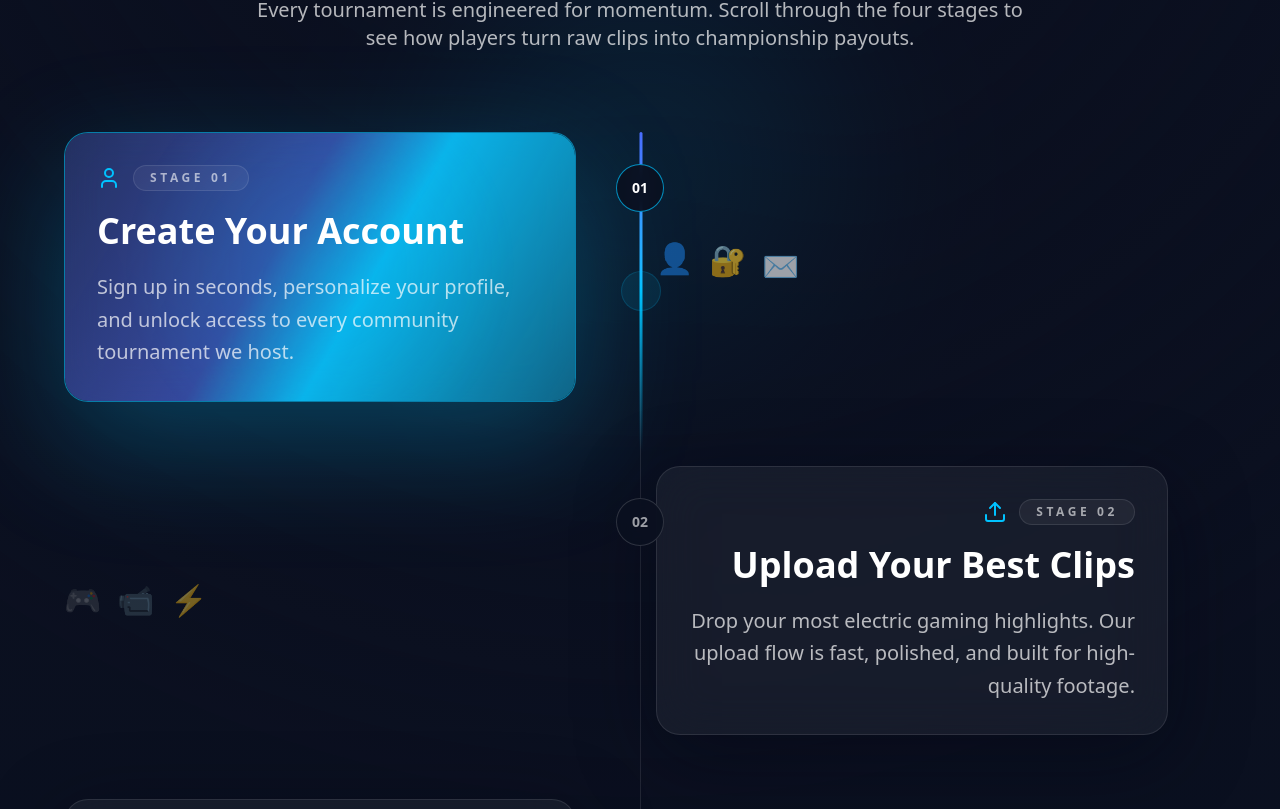
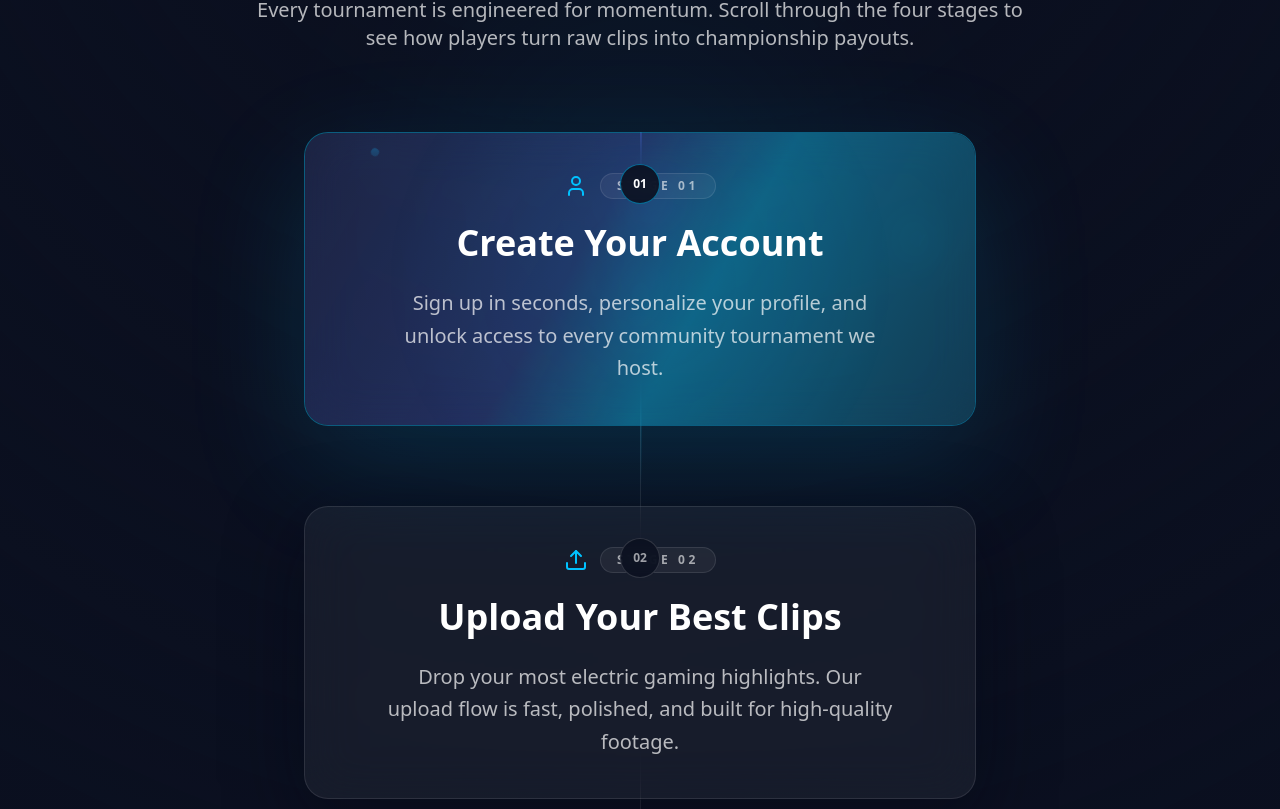
Before and after one commit to appedly/v0-remix-of-gg-ame-champs-website-build, a Next.js app: page / in a window 1280 px wide. Shown: the part 3911-4720 px from the top of the page. Built offline with nearby package versions, Linux system fonts and the light colour scheme.

Commit message:
refactor(ui): improve gradients, card content, and remove emojis
- Softened background gradients for a cleaner, modern look
- Removed all emojis and introduced subtle creative shapes behind cards
- Ensured all card content is centered for clarity and visual hierarchy

```diff
--- a/components/footer.tsx
+++ b/components/footer.tsx
@@ -6,7 +6,7 @@ export function Footer() {
   return (
     <footer id="contact" className="relative bg-[#0a0f1a] border-t border-[#1a2332] py-16 overflow-hidden">
       {/* Background gradient */}
-      <div className="absolute inset-0 bg-[radial-gradient(circle_at_bottom,rgba(0,194,255,0.08),rgba(10,15,26,0)_70%)]" />
+      <div className="absolute inset-0 bg-[radial-gradient(circle_at_bottom,rgba(0,194,255,0.04),rgba(10,15,26,0)_80%)]" />
 
       <div className="container mx-auto px-4 relative">
         <div className="grid md:grid-cols-4 gap-8 mb-12">
@@ -15,7 +15,7 @@ export function Footer() {
             <div className="flex items-center gap-3 mb-6">
               <div className="relative">
                 <Image src="/logo.png" alt="GGameChamps" width={40} height={40} className="w-10 h-10" />
-                <div className="absolute -inset-1 bg-[#00C2FF]/20 rounded-full blur-md" />
+                <div className="absolute -inset-1 bg-[#00C2FF]/10 rounded-full blur-sm" />
               </div>
               <span className="text-xl font-bold text-white">GGameChamps</span>
             </div>
--- a/components/how-it-works.tsx
+++ b/components/how-it-works.tsx
@@ -11,28 +11,44 @@ const steps = [
     description:
       "Sign up in seconds, personalize your profile, and unlock access to every community tournament we host.",
     icon: User,
-    sideIcons: ["👤", "🔐", "✉️"],
+    bgElements: [
+      { type: 'circle', color: '#00C2FF', size: 'w-2 h-2', delay: '0s' },
+      { type: 'square', color: '#4A6CFF', size: 'w-3 h-3', delay: '0.2s' },
+      { type: 'triangle', color: '#00C2FF', size: 'w-2 h-2', delay: '0.4s' },
+    ],
   },
   {
     title: "Upload Your Best Clips",
     description:
       "Drop your most electric gaming highlights. Our upload flow is fast, polished, and built for high-quality footage.",
     icon: Upload,
-    sideIcons: ["🎮", "📹", "⚡"],
+    bgElements: [
+      { type: 'hexagon', color: '#FF6B6B', size: 'w-3 h-3', delay: '0s' },
+      { type: 'circle', color: '#4ECDC4', size: 'w-2 h-2', delay: '0.3s' },
+      { type: 'square', color: '#45B7D1', size: 'w-2 h-2', delay: '0.6s' },
+    ],
   },
   {
     title: "Get Votes & Rise Up",
     description:
       "Watch the leaderboard react in real-time as the community votes. Climb the brackets, earn prestige, and secure finals spots.",
     icon: ThumbsUp,
-    sideIcons: ["👍", "❤️", "🔥"],
+    bgElements: [
+      { type: 'heart', color: '#FF6B6B', size: 'w-3 h-3', delay: '0s' },
+      { type: 'star', color: '#FFD93D', size: 'w-2 h-2', delay: '0.2s' },
+      { type: 'circle', color: '#6BCF7F', size: 'w-2 h-2', delay: '0.4s' },
+    ],
   },
   {
     title: "Earn Real Money",
     description:
       "Champions take home cash, rewards, and sponsorship opportunities. The better the clip, the bigger the payoff.",
     icon: DollarSign,
-    sideIcons: ["💰", "🏆", "💎"],
+    bgElements: [
+      { type: 'diamond', color: '#FFD700', size: 'w-3 h-3', delay: '0s' },
+      { type: 'coin', color: '#FFA500', size: 'w-2 h-2', delay: '0.3s' },
+      { type: 'star', color: '#FFD700', size: 'w-2 h-2', delay: '0.6s' },
+    ],
   },
 ]
 
@@ -74,8 +90,8 @@ export function HowItWorks() {
   return (
     <section id="how-it-works" className="relative overflow-hidden py-32">
       <div className="pointer-events-none absolute inset-0">
-        <div className="absolute left-1/2 top-[10%] h-[640px] w-[640px] -translate-x-1/2 rounded-full bg-[radial-gradient(circle_at_center,rgba(0,194,255,0.18),rgba(0,0,0,0)_65%)] blur-3xl" />
-        <div className="absolute inset-0 bg-[radial-gradient(circle_at_top,rgba(11,16,32,0),rgba(11,16,32,0.92)_58%,rgba(11,16,32,1)_100%)]" />
+        <div className="absolute left-1/2 top-[10%] h-[640px] w-[640px] -translate-x-1/2 rounded-full bg-[radial-gradient(circle_at_center,rgba(0,194,255,0.08),rgba(0,0,0,0)_70%)] blur-3xl" />
+        <div className="absolute inset-0 bg-[radial-gradient(circle_at_top,rgba(11,16,32,0),rgba(11,16,32,0.95)_60%,rgba(11,16,32,1)_100%)]" />
       </div>
 
       <div className="container relative mx-auto px-4">
@@ -92,39 +108,107 @@ export function HowItWorks() {
           </p>
         </div>
 
-        <div className="relative mx-auto mt-20 max-w-6xl">
+        <div className="relative mx-auto mt-20 max-w-4xl">
           <div className="pointer-events-none absolute left-1/2 top-0 hidden h-full w-px bg-white/10 md:block">
             <div
-              className="absolute left-1/2 top-0 h-full w-[3px] -translate-x-1/2 rounded-full bg-gradient-to-b from-[#4A6CFF] via-[#00C2FF] to-transparent transition-all duration-700 ease-out"
+              className="absolute left-1/2 top-0 h-full w-[2px] -translate-x-1/2 rounded-full bg-gradient-to-b from-[#4A6CFF]/50 via-[#00C2FF]/30 to-transparent transition-all duration-700 ease-out"
               style={{ height: `${progressLine}%` }}
             />
             <div
-              className="lightning-pulse absolute left-1/2 h-10 w-10 -translate-x-1/2 -translate-y-1/2 rounded-full border border-[#00C2FF]/40 bg-[#00C2FF]/20"
+              className="lightning-pulse absolute left-1/2 h-8 w-8 -translate-x-1/2 -translate-y-1/2 rounded-full border border-[#00C2FF]/30 bg-[#00C2FF]/10"
               style={{ top: `${indicatorPosition}%` }}
             />
           </div>
 
-          <div className="space-y-12 md:space-y-16">
+          <div className="space-y-16 md:space-y-20">
             {steps.map((step, index) => {
               const Icon = step.icon
               return (
                 <div key={step.title} ref={(element) => (stepRefs.current[index] = element)} data-index={index} className="relative">
                   <div
                     className={cn(
-                      "pointer-events-none absolute left-1/2 top-8 hidden h-12 w-12 -translate-x-1/2 items-center justify-center rounded-full border border-white/15 bg-[#0B1020]/90 text-white/60 backdrop-blur md:flex z-20",
-                      activeStep >= index && "border-[#00C2FF]/70 text-white"
+                      "pointer-events-none absolute left-1/2 top-8 hidden h-10 w-10 -translate-x-1/2 items-center justify-center rounded-full border border-white/15 bg-[#0B1020]/90 text-white/60 backdrop-blur md:flex z-20",
+                      activeStep >= index && "border-[#00C2FF]/50 text-white"
                     )}
                   >
-                    <span className="text-sm font-semibold">{String(index + 1).padStart(2, "0")}</span>
+                    <span className="text-xs font-semibold">{String(index + 1).padStart(2, "0")}</span>
                   </div>
 
-                  <div className="grid md:grid-cols-2 gap-8 items-center">
-                    <div className={cn("md:pr-12", index % 2 === 0 ? "md:order-1" : "md:order-2 md:text-right")}>
+                  <div className="relative">
+                    {/* Background elements that appear from behind */}
+                    <div className="absolute inset-0 overflow-hidden pointer-events-none">
+                      {step.bgElements.map((element, elementIndex) => (
+                        <div
+                          key={elementIndex}
+                          className={cn(
+                            "absolute opacity-0 transition-all duration-1000",
+                            activeStep === index && "opacity-100"
+                          )}
+                          style={{
+                            animationDelay: element.delay,
+                            animation: activeStep === index ? `float-${elementIndex} 3s ease-in-out infinite` : 'none',
+                            left: `${20 + elementIndex * 30}%`,
+                            top: `${10 + elementIndex * 15}%`,
+                          }}
+                        >
+                          {element.type === 'circle' && (
+                            <div
+                              className={cn("rounded-full", element.size)}
+                              style={{ backgroundColor: element.color }}
+                            />
+                          )}
+                          {element.type === 'square' && (
+                            <div
+                              className={cn("rotate-45", element.size)}
+                              style={{ backgroundColor: element.color }}
+                            />
+                          )}
+                          {element.type === 'triangle' && (
+                            <div
+                              className={cn(element.size)}
+                              style={{
+                                width: 0,
+                                height: 0,
+                                borderLeft: `${parseInt(element.size.split(' ')[0].replace('w-', '')) * 4}px solid transparent`,
+                                borderRight: `${parseInt(element.size.split(' ')[0].replace('w-', '')) * 4}px solid transparent`,
+                                borderBottom: `${parseInt(element.size.split(' ')[0].replace('w-', '')) * 6}px solid ${element.color}`,
+                              }}
+                            />
+                          )}
+                          {element.type === 'hexagon' && (
+                            <div className={cn(element.size)} style={{ color: element.color }}>
+                              ⬡
+                            </div>
+                          )}
+                          {element.type === 'heart' && (
+                            <div className={cn(element.size)} style={{ color: element.color }}>
+                              ♥
+                            </div>
+                          )}
+                          {element.type === 'star' && (
+                            <div className={cn(element.size)} style={{ color: element.color }}>
+                              ★
+                            </div>
+                          )}
+                          {element.type === 'diamond' && (
+                            <div className={cn(element.size)} style={{ color: element.color }}>
+                              ♦
+                            </div>
+                          )}
+                          {element.type === 'coin' && (
+                            <div className={cn(element.size, "rounded-full border-2")} style={{ borderColor: element.color }}>
+                            </div>
+                          )}
+                        </div>
+                      ))}
+                    </div>
+
+                    <div className="flex justify-center">
                       <div
                         className={cn(
-                          "relative overflow-hidden rounded-3xl border border-white/10 bg-white/5 p-8 shadow-[0px_20px_80px_rgba(4,7,20,0.45)] transition-all duration-500 ease-out backdrop-blur-xl",
+                          "relative overflow-hidden rounded-3xl border border-white/10 bg-white/5 p-10 shadow-[0px_20px_80px_rgba(4,7,20,0.45)] transition-all duration-500 ease-out backdrop-blur-xl max-w-2xl w-full",
                           activeStep === index
-                            ? "border-[#00C2FF]/60 bg-white/[0.04] shadow-[0_40px_120px_rgba(0,194,255,0.28)]"
+                            ? "border-[#00C2FF]/40 bg-white/[0.04] shadow-[0_40px_120px_rgba(0,194,255,0.15)]"
                             : "hover:border-white/20 hover:bg-white/[0.03]"
                         )}
                       >
@@ -135,38 +219,21 @@ export function HowItWorks() {
                           )}
                         >
                           {activeStep === index && (
-                            <div className="lightning-trace absolute inset-y-0 -left-1/2 w-[200%] bg-[linear-gradient(120deg,rgba(74,108,255,0)_0%,rgba(74,108,255,0.55)_45%,rgba(0,194,255,0.9)_55%,rgba(0,194,255,0)_100%)]" />
+                            <div className="lightning-trace absolute inset-y-0 -left-1/2 w-[200%] bg-[linear-gradient(120deg,rgba(74,108,255,0)_0%,rgba(74,108,255,0.25)_45%,rgba(0,194,255,0.4)_55%,rgba(0,194,255,0)_100%)]" />
                           )}
-                          <div className="absolute inset-0 bg-[radial-gradient(circle_at_center,rgba(0,194,255,0.18),rgba(0,0,0,0)_68%)]" />
+                          <div className="absolute inset-0 bg-[radial-gradient(circle_at_center,rgba(0,194,255,0.08),rgba(0,0,0,0)_70%)]" />
                         </div>
 
-                        <div className="relative z-10 space-y-5">
-                          <div className={cn("flex items-center gap-3", index % 2 === 0 ? "" : "md:justify-end")}>
+                        <div className="relative z-10 text-center space-y-6">
+                          <div className="flex items-center justify-center gap-3">
                             <Icon className="w-6 h-6 text-[#00C2FF]" />
                             <span className="inline-flex items-center rounded-full border border-white/10 bg-white/5 px-4 py-1 text-xs font-semibold uppercase tracking-[0.3em] text-white/60">
                               Stage {String(index + 1).padStart(2, "0")}
                             </span>
                           </div>
                           <h3 className="text-3xl font-semibold text-white md:text-4xl">{step.title}</h3>
-                          <p className="text-lg leading-relaxed text-white/70 md:text-xl">{step.description}</p>
+                          <p className="text-lg leading-relaxed text-white/70 md:text-xl max-w-lg mx-auto">{step.description}</p>
                         </div>
-                      </div>
-                    </div>
-
-                    <div className={cn("relative", index % 2 === 0 ? "md:order-2" : "md:order-1")}>
-                      <div className="flex justify-center md:justify-start gap-2 md:gap-4 opacity-60">
-                        {step.sideIcons.map((icon, iconIndex) => (
-                          <span
-                            key={iconIndex}
-                            className={cn(
-                              "text-2xl md:text-3xl animate-pulse",
-                              activeStep === index && "animate-bounce"
-                            )}
-                            style={{ animationDelay: `${iconIndex * 0.2}s` }}
-                          >
-                            {icon}
-                          </span>
-                        ))}
                       </div>
                     </div>
                   </div>
@@ -175,6 +242,21 @@ export function HowItWorks() {
             })}
           </div>
         </div>
+
+        <style jsx>{`
+          @keyframes float-0 {
+            0%, 100% { transform: translateY(0px) rotate(0deg); }
+            50% { transform: translateY(-20px) rotate(180deg); }
+          }
+          @keyframes float-1 {
+            0%, 100% { transform: translateY(0px) translateX(0px); }
+            50% { transform: translateY(-15px) translateX(10px); }
+          }
+          @keyframes float-2 {
+            0%, 100% { transform: translateY(0px) rotate(0deg); }
+            50% { transform: translateY(-25px) rotate(-90deg); }
+          }
+        `}</style>
       </div>
     </section>
   )
```
